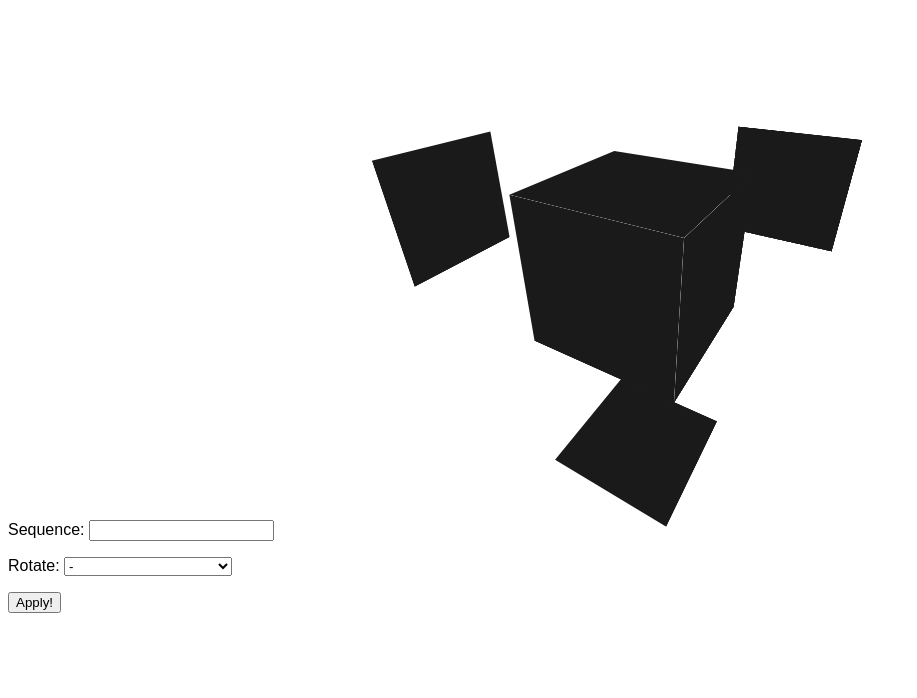
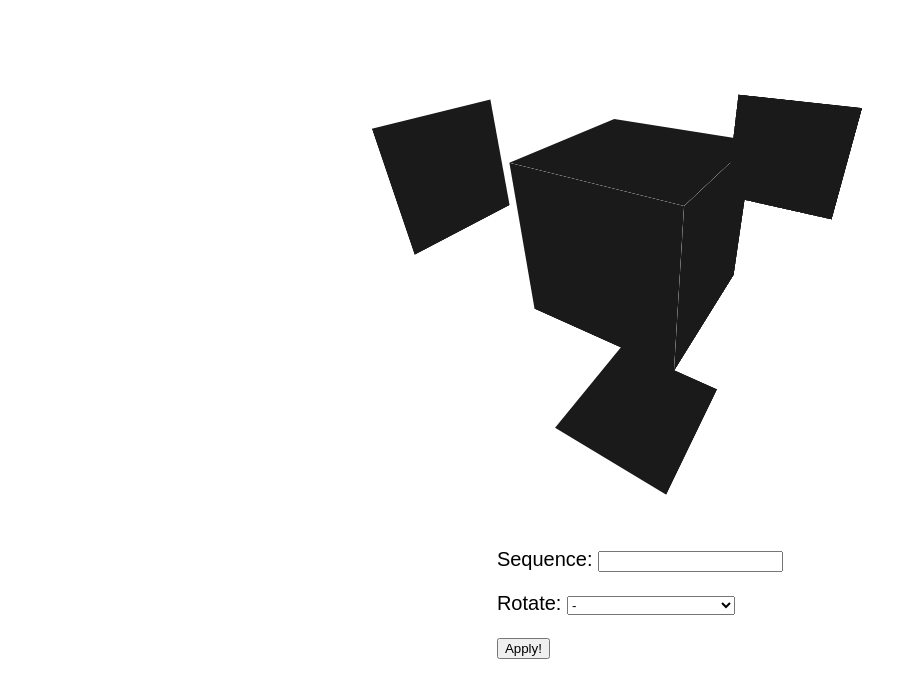
Before and after one commit to Red4Ru/Rubik-s-Cube-on-Flask, a Flask app: template templates/cube.html in a window 1280 px wide. Shown: the top 698 px of the page, without its empty margins (0-917 px from the left). Run offline with Flask 2, Linux system fonts and the light colour scheme; the template is opened without the code that fills it: values that come from a table or form of the project are taken from there, others are empty.

Commit message:
Cube scene layout is probably done

```diff
--- a/static/style.css
+++ b/static/style.css
@@ -1,14 +1,27 @@
-* { box-sizing: border-box; }
+body { font-family: sans-serif; font-size: 20px; }
 
-body { font-family: sans-serif; }
+table {
+   width: 100%;
+   height: 100%;
+}
+
+td {
+    border-radius: 6px;
+}
+
+.centered {
+  margin-left: auto;
+  margin-right: auto;
+  width: fit-content;
+  height: fit-content;
+}
 
 .scene {
-  width: 200px;
-  height: 200px;
-  margin: 160px;
+  width: 600px;
+  height: 600px;
+  margin: 20px;
+  margin-top: -80px;
   perspective: 400px;
-  margin-left: auto;
-  margin-right: auto;
 }
 
 .cube {
@@ -16,7 +29,7 @@ body { font-family: sans-serif; }
   height: 200px;
   position: relative;
   transform-style: preserve-3d;
-  transform: translateZ(-100px) rotateX(-30deg) rotateY(-30deg);
+  transform: translateX(200px) translateY(200px) translateZ(-100px) rotateX(-30deg) rotateY(-30deg);
 }
 
 .cube__face {
@@ -38,12 +51,3 @@ body { font-family: sans-serif; }
 .cube__face--bottom { transform: rotateX(-90deg) translateZ(350px); }
 .cube__face--back   { transform: rotateZ(180deg) rotateY(180deg) translateX(100px) translateZ(350px); }
 .cube__face--left   { transform: rotateY(-90deg) translateZ(350px); }
-
-table {
-     width: 100%;
-     height: 100%;
-}
-
-td {
-    border-radius: 6px;
-}
--- a/templates/cube.html
+++ b/templates/cube.html
@@ -32,8 +32,9 @@
 {% endblock %}
 
 {% block body %}
+    <div class="centered">
         {{ render_cube(cube.get_sides()) }}
-    <form action="" method="post">
+        <form class="centered" action="" method="post">
             {{ form.csrf_token }}
             <p>
                 {{ form.sequence.label }}
@@ -50,4 +51,5 @@
                 {{ form.apply }}
             </p>
         </form>
+    </div>
 {% endblock %}
```
Lines whose indentation alone changed are shown as unchanged.
